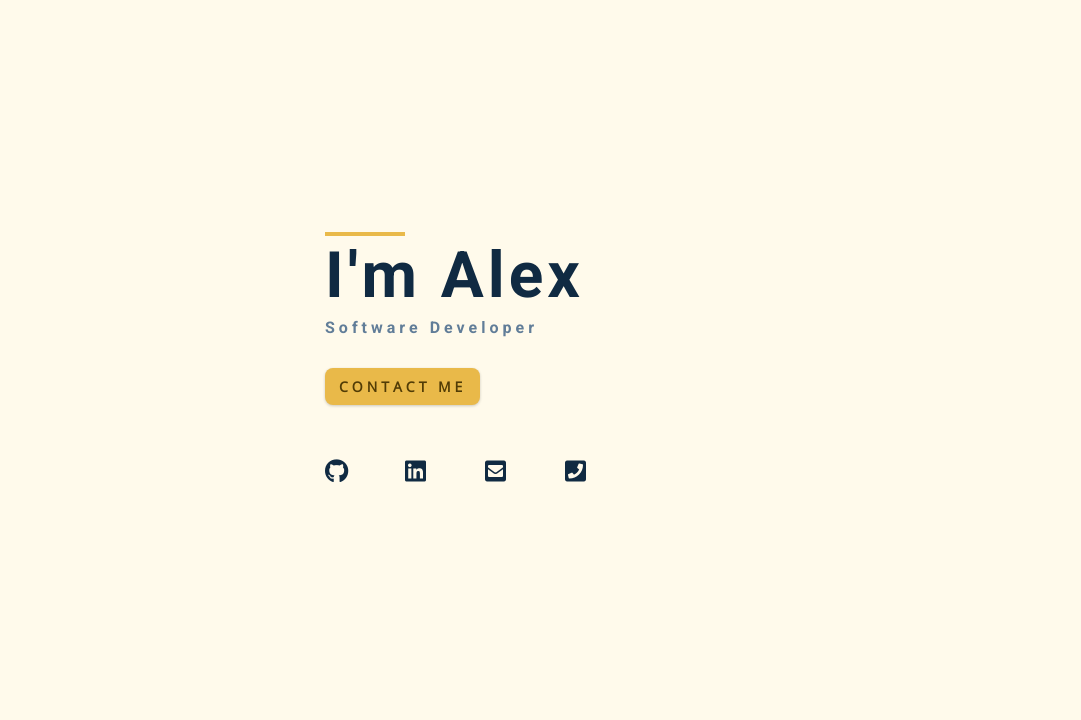
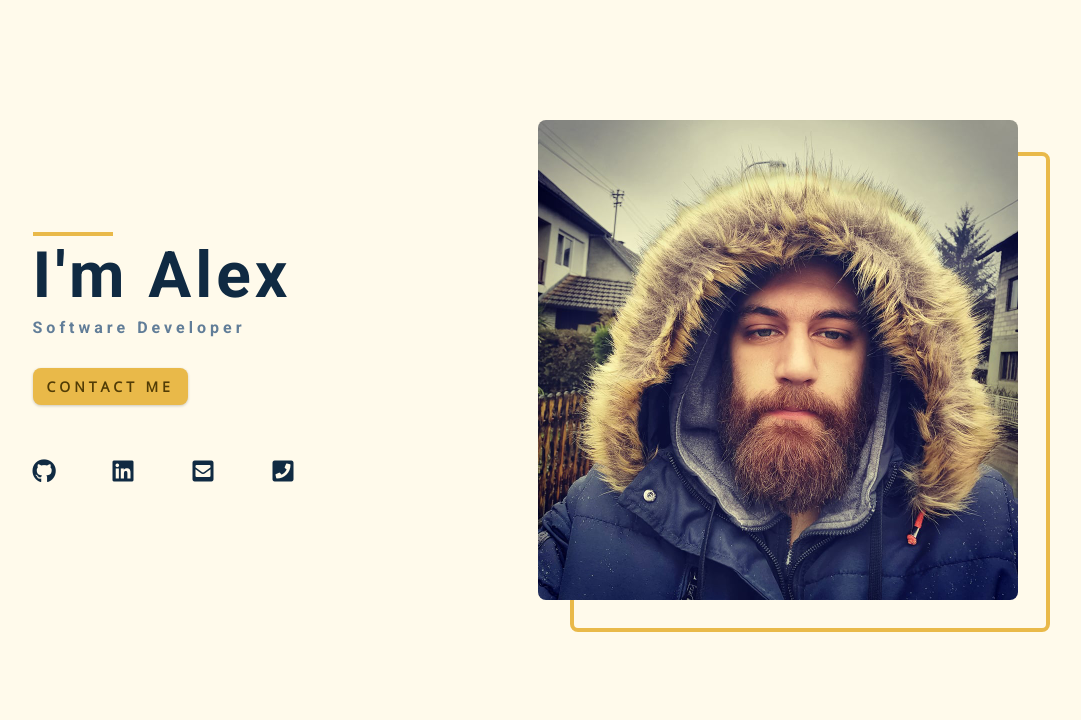
Before and after one commit to TomWSC828/personal-website, a PHP site: page / in a window 1280 px wide. Shown: the part 80-800 px from the top of the page, without its empty margins (155-1236 px from the left). Run offline with PHP 8.4, Linux system fonts and the light colour scheme.

Commit message:
Implemented styling for hero section on wide screen

```diff
--- a/css/style.css
+++ b/css/style.css
@@ -368,3 +368,33 @@ Hero
 .hero-btn {
   margin-top: 1.25rem;
 }
+
+@media screen and (min-width: 992px) {
+  .hero-img {
+    display: block;
+    position: relative;
+  }
+
+  .hero-center {
+    grid-template-columns: 1fr 1fr;
+  }
+
+  .hero-photo {
+    max-width: 30rem;
+    max-height: 30rem;
+    object-fit: cover;
+    border-radius: var(--radius);
+    position: relative;
+  }
+
+  .hero-img::before {
+    content: "";
+    position: absolute;
+    width: 100%;
+    height: 100%;
+    border: 0.25rem solid var(--clr-primary-5);
+    top: 2rem;
+    right: -2rem;
+    border-radius: var(--radius);
+  }
+}
```
